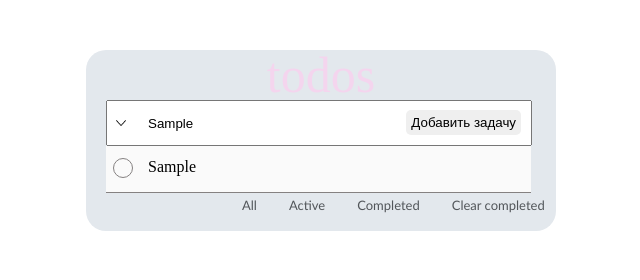
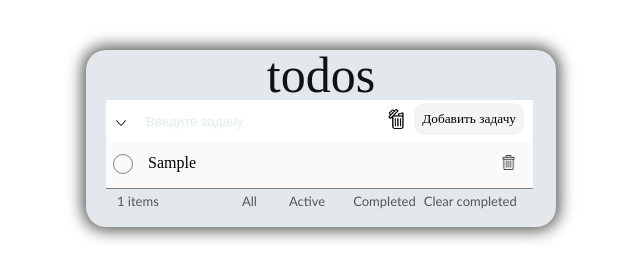
Before and after one commit to NSlesarev/NSlesarev.github.io, a website built with Vite: page index.html in a window 1280 px wide. Both pictures are taken after typing "Sample" into the empty fields and a click on the button "Добавить задачу". Shown: the whole page, without its empty margins (319-959 px from the left). Built offline with nearby package versions, Linux system fonts and the light colour scheme; files whose address does not match are found by name.

Commit message:
создал счетчик задач, так же сделал кнопку удаления

```diff
--- a/index.html
+++ b/index.html
@@ -17,15 +17,17 @@
                 <span class="content-text_aicon">
                     <img class="icon" src="/src/img/strelka.png" alt="Стрелка">
                 </span>
+                <img src="/src/img/deletAll.png" class="content-deletAll" ></img>
                 <button id="buttonAdd">Добавить задачу</button>
             </div>
 
             <ul class="content-items"></ul>
 
             <div class="content-option">
+                <div class="content-num">0 items left</div>
                 <option class="content-option-item" id="all">All</option>
                 <option class="content-option-item" id="active">Active</option>
-                <option class="content-option-item" id="completed">Completed</option>
+                <option class="completed">Completed</option>
                 <option class="content-option-item" id="clearComplited">Clear completed</option>
             </div>
         </div>
--- a/js/main.js
+++ b/js/main.js
@@ -1,14 +1,68 @@
+let inputTasks = document.querySelector("#inputTasks"); //Инпут для ввода задач
+let buttonAdd = document.querySelector("#buttonAdd"); // кнопка Добавить Задачу
+let iconArrow = document.querySelector(".icon"); // будущая кнопка стрелка
+let contentItems = document.querySelector(".content-items"); //переменная куда будет появлятся задача
 
+let all = document.querySelectorAll("#all");
+let active = document.querySelectorAll("#active");
+let completed = document.querySelectorAll(".completed");
+let clearCompleted = document.querySelectorAll("#clearCompleted");
+let deletedIcon = document.querySelector('.deleted');
+let counter = document.querySelector('.content-num');
+let deletedAll = document.querySelector('.content-deletAll')
+//Массив для хранения задач
+let tasks = [];
 
-  let inputTasks = document.querySelector('#inputTasks'); //Инпут для ввода задач
-  let buttonAdd = document.querySelector('#buttonAdd'); // кнопка Добавить Задачу
-  let iconArrow = document.querySelector('.icon');  // будущая кнопка стрелка
-  let contentItems = document.querySelector('.content-items'); //переменная куда будет появлятся задача
+//получаем данные которые были ранее написаны в Tasks(массив)
+if (localStorage.getItem("contentItems")) {
+  tasks = JSON.parse(localStorage.getItem("contentItems"));
 
-  let all = document.querySelectorAll('#all');
-  let active = document.querySelectorAll('#active');
-  let completed = document.querySelectorAll('#completed');
-  let clearCompleted = document.querySelectorAll('#clearCompleted');
+  displayMessages();
+}
+
+//обработчик события на кнопке Добавить задачу
+buttonAdd.addEventListener("click", function () {
+  //обьект с данными о задачах
+  let obj = {
+    contentItems: inputTasks.value,
+    checked: false,
+  };
+
+  // добавляем обьекты в массив
+  tasks.unshift(obj);
+  displayMessages();
+  inputTasks.value = "";
+  // сохранение данных, и через JSON преобразуем в строки
+  localStorage.setItem("contentItems", JSON.stringify(tasks));
+});
+//Создаем функцию по добавлению новых окон
+function displayMessages() {
+  // сама переменная останется пустой, так как подписи задач не нужно
+  let displayMessage = "";
+
+  tasks.forEach(function (item, i) {
+    //добавления тега li через += для того что бы они поступали столько сколько это необходимо
+    displayMessage += `
+      <li class="box">
+        <input class="check" type="checkbox" id='${i}' ${item.checked ? "checked" : ""}>
+        <p class="text" id="item_${i}">${item.contentItems}</p>
+        <label class="lable-check" for='item_${i}'></label>
+        <img class='deleted' src='../src/img/deleted.png'>
+      </li>
+     `;
+    //реализуем появление на сайте
+    contentItems.innerHTML = displayMessage;
+  });
+  counter.textContent = `${tasks.length} items`;
+}
+
+let boxes = document.querySelectorAll(".box");
+
+iconArrow.addEventListener("click", function () {
+  boxes.forEach(function (box) {
+    box.toggleAttribute("hidden");
+  });
+});
 
 
 
@@ -16,105 +70,75 @@
 
 
 
+let checkBox = document.querySelectorAll(".check");
 
-  //Массив для хранения задач
-  let tasks = [];
+checkBox.forEach(function (item) {
+  item.addEventListener("click", function () {
+    tasks[item.id].checked = !tasks[item.id].checked;
+    counter.textContent = `${tasks.length} items`;
+
+    localStorage.setItem("contentItems", JSON.stringify(tasks));
+  });
+});
+// function arraySorting(tasks) {
+//   const sort = tasks.sort((a, b) =>
+//     a.checked === b.checked ? 0 : a.checked ? -1 : 1
+//   );
+//   return sort;
+// }
+
+// completed.addEventListener("click", function () {
+
+//   const completedTasks = sortedTasks.filter((task) => task.checked === true);
+
+//   contentItems.innerHTML = "";
+
+//   completedTasks.forEach((task) => {
+//     const taskItem = document.createElement("li");
+
+//     taskItem.textContent = task.contentItems;
+
+//     contentItems.appendChild(taskItem);
+//   });
+// });
+contentItems.addEventListener("click", function(event) {
 
 
-  //получаем данные которые были ранее написаны в Tasks(массив)
-  if (localStorage.getItem('contentItems')){
+  if (event.target.classList.contains('deleted')) {
 
-    tasks = JSON.parse(localStorage.getItem('contentItems'));
+    const li = event.target.closest('.box');
+
+    const index = Array.from(contentItems.children).indexOf(li);
+
+    tasks.splice(index, 1).requestAnimationFrame;
 
     displayMessages();
-  }
-
-
-  //обработчик события на кнопке Добавить задачу
-  buttonAdd.addEventListener('click', function() {
-
-
-    //обьект с данными о задачах
-    let obj = {
-      contentItems: inputTasks.value,
-      checked: false
-    };
-
-    // добавляем обьекты в массив
-    tasks.unshift(obj);
-    displayMessages()
-    // сохранение данных, и через JSON преобразуем в строки
-    localStorage.setItem('contentItems', JSON.stringify(tasks));
-
-
-  });
-    //Создаем функцию по добавлению новых окон
-  function displayMessages() {
-
-    // сама переменная останется пустой, так как подписи задач не нужно
-    let displayMessage = '';
 
 
 
-    tasks.forEach(function(item, i) {
 
-      //добавления тега li через += для того что бы они поступали столько сколько это необходимо
-     displayMessage += `
-      <li class="box">
-        <input class="check" type="checkbox" id='${i}' ${item.checked ? 'checked' : ''}>
-        <p class="text" id="item_${i}">${item.contentItems}</p>
-        <label class="lable-check" for='item_${i}'></label>
-      </li>
-     `;
-     //реализуем появление на сайте
-     contentItems.innerHTML = displayMessage;
-    });
-  };
+    localStorage.setItem("contentItems", JSON.stringify(tasks));
+  }
+});
+
+contentItems.addEventListener("click", function(event) {
+
+  if (event.target.classList.contains('deletedAll')) {
+
+    const li = event.target.closest('.content-deletAll');
+
+    const ind = Array.from(contentItems.children).indexOf(li);
+
+    tasks.splice(ind, tasks.length - ind);
 
 
 
-  let boxes = document.querySelectorAll('.box');
-
-  iconArrow.addEventListener('click', function() {
-
-      boxes.forEach(function(box) {
-        box.toggleAttribute('hidden');
-      });
-  });
-
-  let checkBox = document.querySelectorAll('.check');
-
-    checkBox.forEach(function(item){
-      item.addEventListener('click', function(){
-        tasks[item.id].checked = !tasks[item.id].checked;
-        console.log( tasks[item.id])
-        localStorage.setItem('contentItems', JSON.stringify(tasks));
-      })
-    });
+    displayMessages();
 
 
 
-    completed.addEventListener('click', function(){
 
-      let completedTasks = tasks.filter(function(task) {
-        return task.checked;
+    localStorage.setItem("contentItems", JSON.stringify(tasks));
 
-
-      });
-      displayCompletedTasks(completedTasks);
-    })
-
-
-
-  // contentItems.addEventListener('change', function(event){
-  //   let idInput = event.target.getAttribute('id');
-  //   let forLabel = contentItems.querySelector('[for=' + idInput + ']');
-  //   let valueLable = forLabel.innerHTML;
-
-  //   contentItems.forEach(function(item){
-  //     if (item.contentItems === valueLable) {
-  //       item.checked = !item.checked;
-  //       localStorage.setItem('contentItems', JSON.stringify(tasks));
-  //     }
-  //   });
-  // });
+  }
+});
--- a/src/style/all-style/container-style.scss
+++ b/src/style/all-style/container-style.scss
@@ -5,11 +5,10 @@
     flex-direction: column;
     display: flex;
     max-width: 470px;
-
+    box-shadow: 0 0 15px 4px #5d5d5c;
     background-color: rgb(227, 232, 237);
     border-radius: 20px;
     margin-top: 50px;
-    // transition: 1s;
 
 
 }
@@ -22,14 +21,22 @@
     font-size: 50px;
     font-family: 'Abel';
     font-weight: 400;
-    color: rgb(244, 213, 238);
+
+    color: rgb(18, 18, 18);
     cursor: default;
 }
 
 #inputTasks {
-    width: 380px;
+    width: 385px;
     margin-left: 20px;
     height: 40px;
+    border: initial;
+    transition: .4s;
+    &:focus-visible {
+      border-radius: 20px 20px 0px 0px;
+      outline: none;
+    }
+
 }
 #inputTasks[type=text] {
   padding-left: 40px;
@@ -48,17 +55,27 @@
     right: 430px;
     width: 10px;
     cursor: pointer;
+    transition: transform .3s ease;
+    &:hover {
+        transform: scale(1.7);
+
+    }
 }
 
 
 #buttonAdd {
   position: absolute;
-  right: 35px;
-  top: 10px;
-  padding: 5px;
-  border-radius: 5px;
+  right: 32px;
+  background-color: #f4f4f4;
+  top: 3px;
+  font-family: 'Castoro Titling';
+  font-style: normal;
+  font-weight: 400;
+  padding: 8px;
+  border-radius: 10px;
   border: none;
   cursor: pointer;
+  transition: .3s;
   &:hover {
     color: rgb(97, 99, 99);
   }
@@ -78,6 +95,7 @@
   margin-bottom: 10px;
   align-items: center;
   margin-left: 150px;
+  position: relative;
 
 
 
@@ -94,9 +112,27 @@
 
 }
 
-// [data-content-options='all'] .todo-item:not([data-content-state='all']),
-// [data-content-options='active'] .todo-item:not([data-content-state='active']),
-// [data-content-options='completed'] .todo-item:not([data-content-state='completed']),
-// [data-content-options='ClearCompleted'] .todo-item:not([data-content-state='Clear completed']), {
-//   // display: none;
-// }
+
+
+.content-num {
+position: absolute;
+width: 70px;
+right: 369px;
+top: 6px;
+}
+
+
+
+.content-deletAll {
+  width: 20px;
+  position: absolute;
+  right: 150px;
+  top: 9px;
+  cursor: pointer;
+    transition: transform .3s ease;
+    &:hover {
+        transform: scale(1.5);
+
+    }
+
+}
--- a/src/style/all-style/fonts.scss
+++ b/src/style/all-style/fonts.scss
@@ -6,3 +6,13 @@
     font-weight: 400;
     src: url('../fonts/abel-v18-latin-regular.woff2') format('woff2'); /* Chrome 36+, Opera 23+, Firefox 39+, Safari 12+, iOS 10+ */
   }
+
+
+  /* castoro-titling-regular - latin */
+@font-face {
+  font-display: swap; /* Check https://developer.mozilla.org/en-US/docs/Web/CSS/@font-face/font-display for other options. */
+  font-family: 'Castoro Titling';
+  font-style: normal;
+  font-weight: 400;
+  src: url('../fonts/castoro-titling-v8-latin-regular.woff2') format('woff2'); /* Chrome 36+, Opera 23+, Firefox 39+, Safari 12+, iOS 10+ */
+}
--- a/src/style/all-style/message-style.scss
+++ b/src/style/all-style/message-style.scss
@@ -7,8 +7,9 @@
 }
 
 
+
 li {
-    width: 425px;
+    width: 427px;
     height: 46px;
     background-color: var(--main-white);
     margin-left: 20px;
@@ -28,6 +29,11 @@ li {
     top: 9px;
     left: 3px;
     cursor: pointer;
+    transition: transform .3s ease;
+    &:hover {
+        transform: scale(1.2);
+
+    }
 
 }
 .check:checked {
@@ -47,3 +53,21 @@ li {
     color: var(--main-grey);
     text-decoration: line-through;
 }
+
+
+.deleted {
+    position: absolute;
+    width: 15px;
+    top: 13px;
+    left: 100px;
+    left: 395px;
+    cursor: pointer;
+    transition: transform .3s ease;
+    &:hover {
+        transform: scale(1.7);
+
+    }
+
+
+
+}
```
Also changed, not shown: js/all.js/variables.js (added, +9 -0 lines), js/all.js/array.js (added), js/all.js/function.js (added), src/fonts/castoro-titling-v8-latin-regular.woff2 (added), src/img/Up.png (added), src/img/deletAll.png (added), src/img/deleted.png (added).
